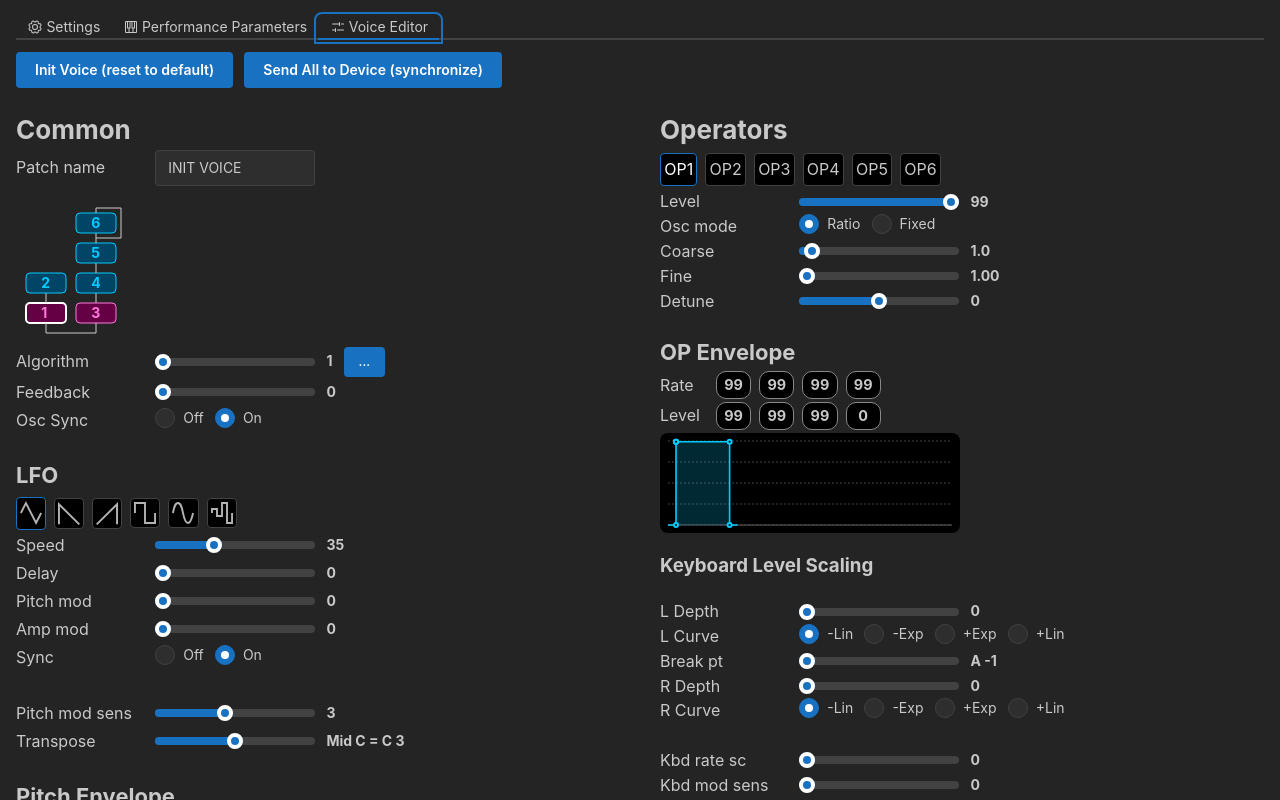
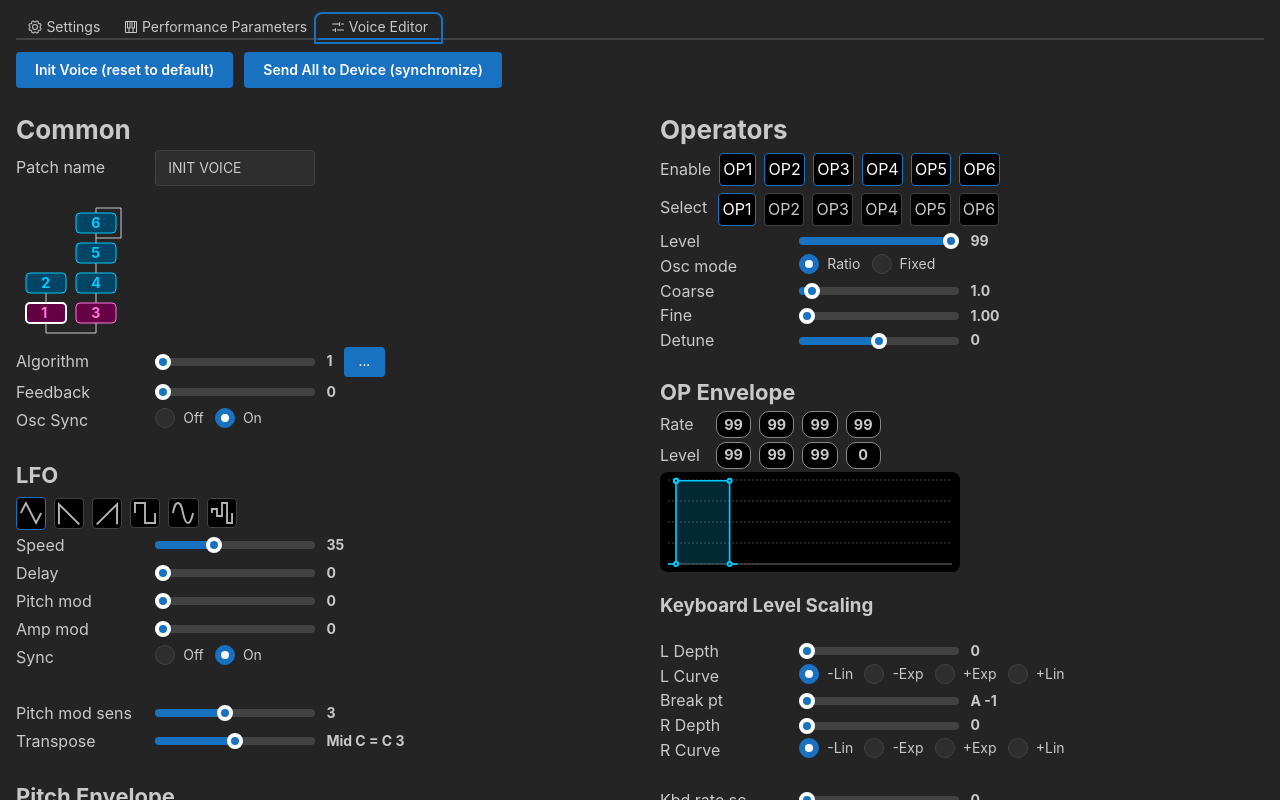
Before and after one commit to Ahlzen/DXEdit, a React (Vite) app: page / in a window 1280 px wide. Both pictures are taken after a click on the tab "Voice Editor". Shown: the top 800 px of the page. Built offline with nearby package versions, Linux system fonts and the light colour scheme.

Commit message:
Added buttons for enabling/disabling operators.

```diff
--- a/src/components/App.css
+++ b/src/components/App.css
@@ -22,10 +22,12 @@ body {
 }
 
 
-.customRadioButtons .mantine-RadioCard-card {
+.customRadioButtons .mantine-RadioCard-card,
+.customCheckBox {
   background-color: black;
 }
-.customRadioButtons .mantine-RadioCard-card[data-checked="true"] {
+.customRadioButtons .mantine-RadioCard-card[data-checked="true"],
+.customCheckBox[data-checked="true"] {
   border: 1px solid var(--mantine-primary-color-filled);
   color: white;
 }
--- a/src/components/DXEVoiceEditor.tsx
+++ b/src/components/DXEVoiceEditor.tsx
@@ -1,6 +1,6 @@
 import { useState } from 'react';
 
-import { Button, Stack, Group, TextInput, Title, Space, Text, Modal } from '@mantine/core';
+import { Button, Stack, Group, TextInput, Title, Space, Text, Modal, Checkbox } from '@mantine/core';
 import DXESlider from './DXESlider.tsx';
 import DXEEnvelopeEditor from './DXEEnvelopeEditor.tsx';
 import DXEOpEditor from './DXEOpEditor.tsx';
@@ -34,6 +34,7 @@ export function DXEVoiceEditor(props: {
   ///// State
 
   const [currentOp, setCurrentOp] = useState<opNumber>('op1');
+  const [enabledOps, setEnabledOps] = useState<number>(0b111111);
   const [algorithmPickerOpen, setAlgorithmPickerOpen] = useState<boolean>(false);
 
 
@@ -151,7 +152,57 @@ export function DXEVoiceEditor(props: {
 
       <Stack className='opsEditor'>
         <Title order={2}>Operators</Title>
-        <DXECustomRadioButtons
+
+        {/* TODO: Refactor this into something more elegant... */}
+        <Group mt="xs" gap="sm" grow={false}>
+          <Text>Enable</Text>
+          <Checkbox.Card checked={isOpEnabled(1)}
+            className="customCheckBox" w='auto'
+            onChange={(v) => handleEnabledOpsChanged(1, v)}>
+            <Group wrap="nowrap" p="xs">
+              <Text>OP1</Text>
+            </Group>
+          </Checkbox.Card>
+          <Checkbox.Card checked={isOpEnabled(2)}
+            className="customCheckBox" w='auto'
+            onChange={(v) => handleEnabledOpsChanged(2, v)}>
+            <Group wrap="nowrap" p="xs">
+              <Text>OP2</Text>
+            </Group>
+          </Checkbox.Card>
+          <Checkbox.Card checked={isOpEnabled(3)}
+            className="customCheckBox" w='auto'
+            onChange={(v) => handleEnabledOpsChanged(3, v)}>
+            <Group wrap="nowrap" p="xs">
+              <Text>OP3</Text>
+            </Group>
+          </Checkbox.Card>
+          <Checkbox.Card checked={isOpEnabled(4)}
+            className="customCheckBox" w='auto'
+            onChange={(v) => handleEnabledOpsChanged(4, v)}>
+            <Group wrap="nowrap" p="xs">
+              <Text>OP4</Text>
+            </Group>
+          </Checkbox.Card>
+          <Checkbox.Card checked={isOpEnabled(5)}
+            className="customCheckBox" w='auto'
+            onChange={(v) => handleEnabledOpsChanged(5, v)}>
+            <Group wrap="nowrap" p="xs">
+              <Text>OP5</Text>
+            </Group>
+          </Checkbox.Card>
+          <Checkbox.Card checked={isOpEnabled(6)}
+            className="customCheckBox" w='auto'
+            onChange={(v) => handleEnabledOpsChanged(6, v)}>
+            <Group wrap="nowrap" p="xs">
+              <Text>OP6</Text>
+            </Group>
+          </Checkbox.Card>
+        </Group>
+
+        <Group>
+          <Text>Select</Text>
+          <DXECustomRadioButtons
           className='opSelector'
           options={{
             'op1': <Text>OP1</Text>,
@@ -163,6 +214,8 @@ export function DXEVoiceEditor(props: {
           }}
           selectedValue={currentOp}
           onValueChanged={(o) => setCurrentOp(o as opNumber)}/>
+        </Group>
+
         <DXEOpEditor op={currentOp} data={props.voiceParams}
           isTimeEgMode={props.isTimeEgMode}
           onValueChanged={handleVoiceParamChanged} />
@@ -230,4 +283,30 @@ export function DXEVoiceEditor(props: {
       props.midi.sendMessage(sysexData);
     }
   }
+
+  function handleEnabledOpsChanged(
+    opNumber: number, // 1-6
+    checked: boolean)
+  {
+    let value = enabledOps;
+    const bitMask = 0b1000000 >>> opNumber;
+    if (checked) {
+      value |= bitMask;
+    } else {
+      value &= (~bitMask);
+    }
+    setEnabledOps(value);
+
+    // Send sysex
+    const sysexData = buildParameterChangeSysex(
+      'voice', 155, value, props.midiChannel);
+    props.midi.sendMessage(sysexData);
+  }
+
+  function isOpEnabled(
+    opNumber: number // 1-6
+  ){
+      const bitMask = 0b1000000 >>> opNumber;
+      return (enabledOps & bitMask) > 0;
+  }
 }
```
Also changed, not shown: 1 other file (tests, documents, lock files or other folders).
